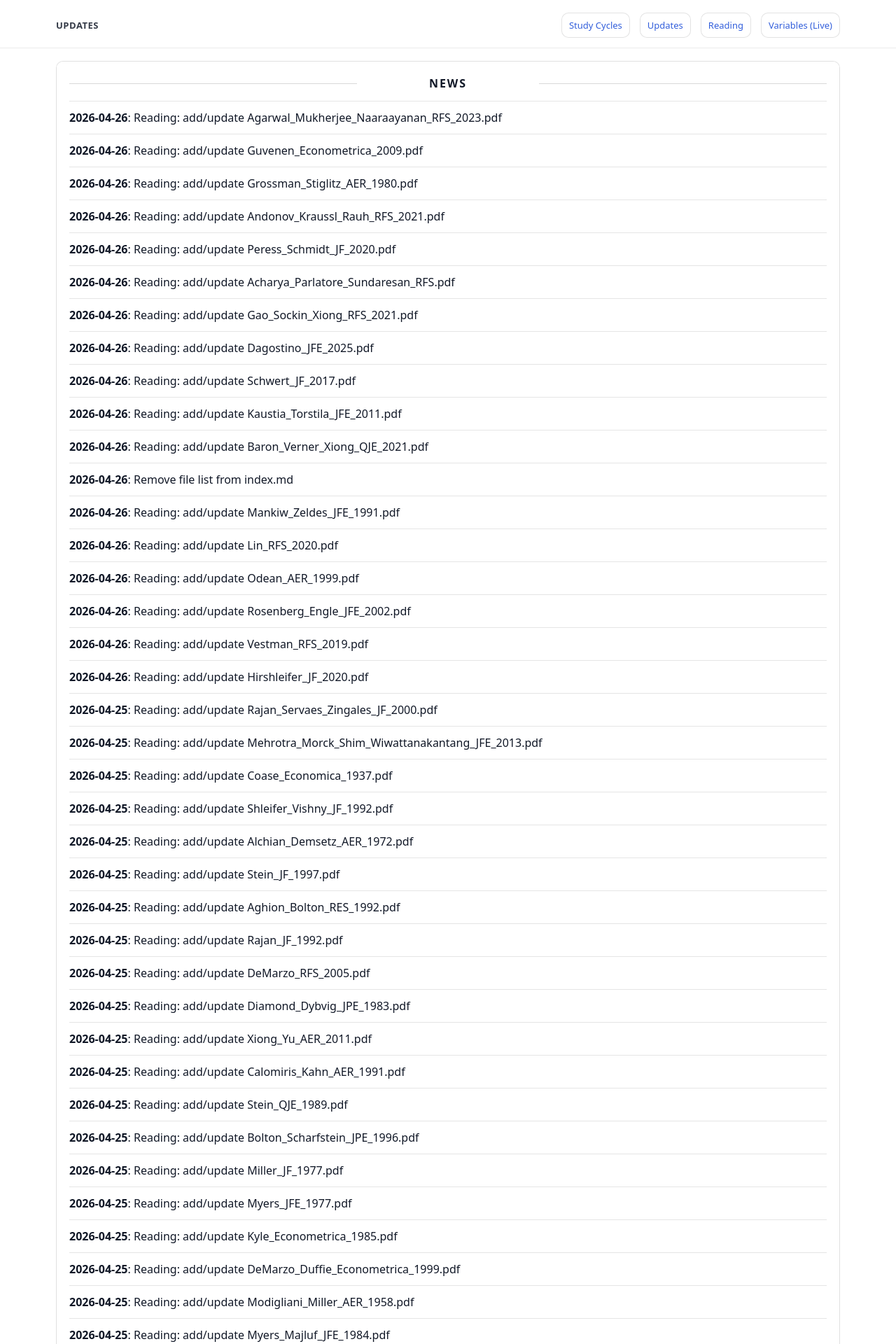
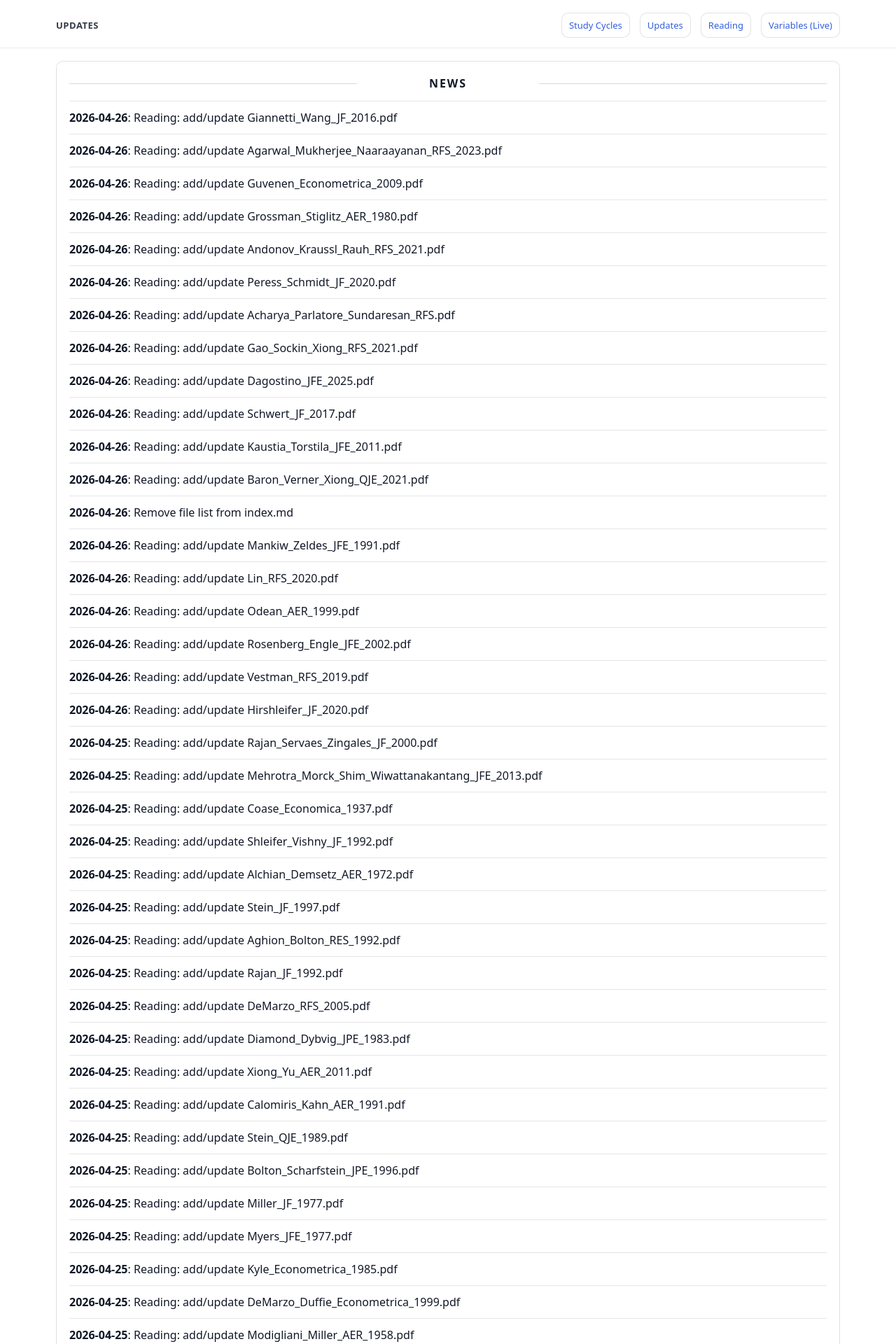
Before and after one commit to yaxinzn/study-archive, a Jekyll site: the page built from updates/index.md, in a window 1280 px wide. Shown: the top 1920 px of the page at 70% size. Built offline with Jekyll 4.4.1, drawn with Linux system fonts in a browser that asks for light colours; some of the changed text lies outside the part shown.

Commit message:
chore: update NEWS feed

```diff
--- a/_data/news.yml
+++ b/_data/news.yml
@@ -1,4 +1,7 @@
 # Auto-generated update history (sorted newest -> oldest). Do not edit manually.
+- ts: "1777208385"
+  date: "2026-04-26"
+  title: "Reading: add/update Giannetti_Wang_JF_2016.pdf"
 - ts: "1777208234"
   date: "2026-04-26"
   title: "Reading: add/update Agarwal_Mukherjee_Naaraayanan_RFS_2023.pdf"
```
